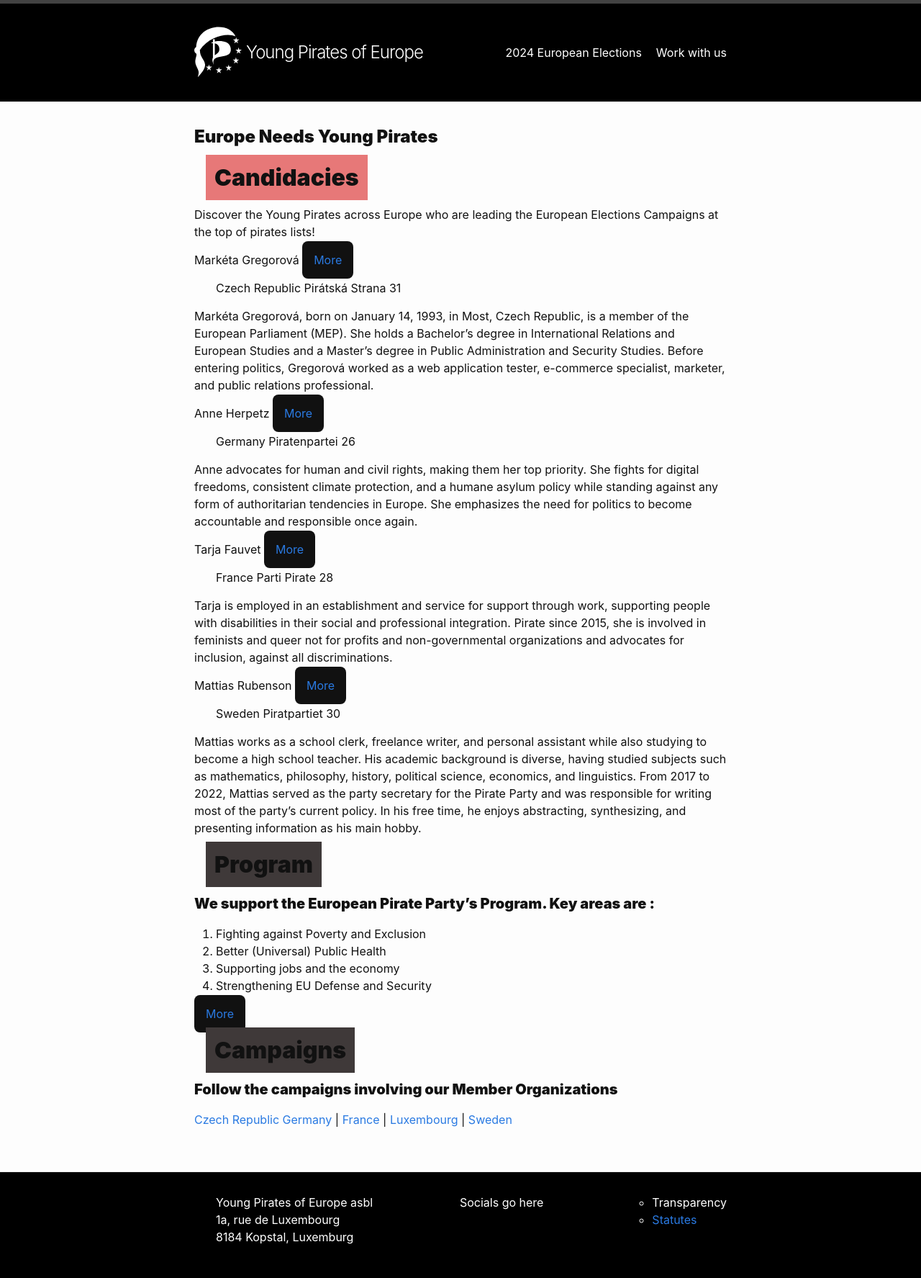
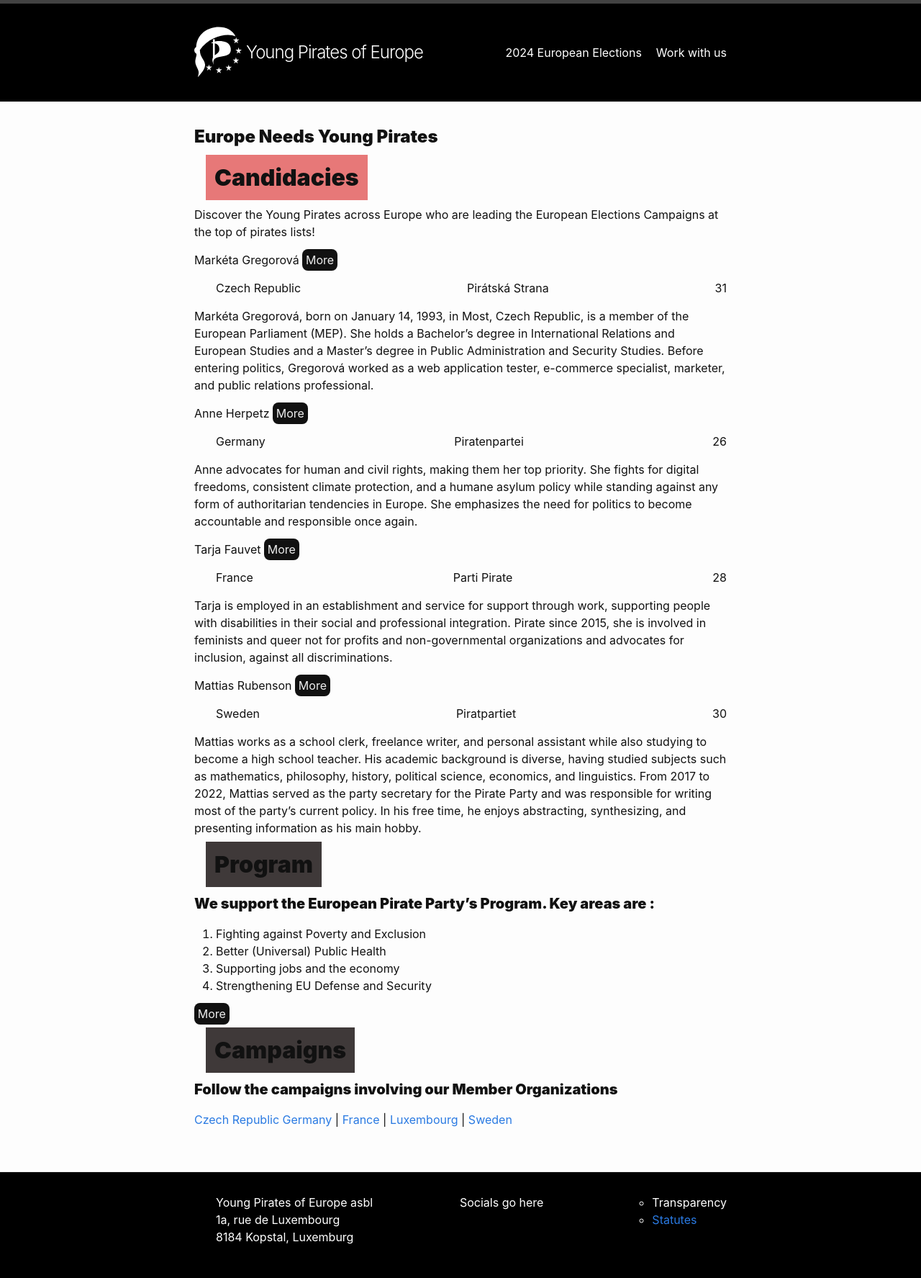
Before and after one commit to Fhavlonir/YPE-placeholder, a Jekyll site: the page built from elections.md, in a window 1280 px wide. Shown: the whole page at 72% size. Built offline with Jekyll 4.4.1, drawn with Linux system fonts in a browser that asks for light colours; our own code applies the rules of GitHub Pages for plain Markdown files.

Commit message:
More CSS changes

```diff
--- a/assets/main.scss
+++ b/assets/main.scss
@@ -19,7 +19,8 @@
   margin:1.5rem;
 }
 .more_button {
-  padding: 1rem;
+  padding: 0.3rem;
   border-radius:0.5rem;
+  color:#eee;
   background:#111;
 }
--- a/elections.md
+++ b/elections.md
@@ -10,34 +10,30 @@ title: 2024 European Elections
 
 <p>Markéta Gregorová <a href="https://eurovolby.pirati.cz/kandidati/marketa-gregorova/" class="more_button">More</a></p>
 
-<ul>
-  <tbody>
-    <tr>
-      <td>Czech Republic</td>
-      <td>Pirátská Strana</td>
-      <td>31</td>
-    </tr>
-  </tbody>
+<ul style="list-style:none;display:flex;flex-direction:row;justify-content:space-between">
+      <li>Czech Republic</li>
+      <li>Pirátská Strana</li>
+      <li>31</li>
 </ul>
 
 <p>Markéta Gregorová, born on January 14, 1993, in Most, Czech Republic, is a member of the European Parliament (MEP). She holds a Bachelor’s degree in International Relations and European Studies and a Master’s degree in Public Administration and Security Studies. Before entering politics, Gregorová worked as a web application tester, e-commerce specialist, marketer, and public relations professional.</p>
 
 <p>Anne Herpetz <a href="https://europa2024.piratenpartei.de/kandidaten/anne-herpertz/" class="more_button">More</a></p>
 
-<ul>
-      <td>Germany</td>
-      <td>Piratenpartei</td>
-      <td>26</td>
+<ul style="list-style:none;display:flex;flex-direction:row;justify-content:space-between">
+      <li>Germany</li>
+      <li>Piratenpartei</li>
+      <li>26</li>
 </ul>
 
 <p>Anne advocates for human and civil rights, making them her top priority. She fights for digital freedoms, consistent climate protection, and a humane asylum policy while standing against any form of authoritarian tendencies in Europe. She emphasizes the need for politics to become accountable and responsible once again.</p>
 
 <p>Tarja Fauvet <a href="https://europeennes.partipirate.org/candidats.html" class="more_button">More</a></p>
 
-<ul>
-      <td>France</td>
-      <td>Parti Pirate</td>
-      <td>28</td>
+<ul style="list-style:none;display:flex;flex-direction:row;justify-content:space-between">
+      <li>France</li>
+      <li>Parti Pirate</li>
+      <li>28</li>
 </ul>
 
 <p>Tarja is employed in an establishment and service for support through work, supporting people with disabilities in their social and professional integration.
@@ -45,10 +41,10 @@ Pirate since 2015, she is involved in feminists and queer not for profits and no
 
 <p>Mattias Rubenson <a href="https://piratpartiet.se/kandidater-till-eu-valet-2024/" class="more_button">More</a></p>
 
-<ul>
-      <td>Sweden</td>
-      <td>Piratpartiet</td>
-      <td>30</td>
+<ul style="list-style:none;display:flex;flex-direction:row;justify-content:space-between">
+      <li>Sweden</li>
+      <li>Piratpartiet</li>
+      <li>30</li>
 </ul>
 
 <p>Mattias works as a school clerk, freelance writer, and personal assistant while also studying to become a high school teacher. His academic background is diverse, having studied subjects such as mathematics, philosophy, history, political science, economics, and linguistics. From 2017 to 2022, Mattias served as the party secretary for the Pirate Party and was responsible for writing most of the party’s current policy. In his free time, he enjoys abstracting, synthesizing, and presenting information as his main hobby.</p>
```
Also changed, not shown: workwithus.md (+3 -3 lines).
